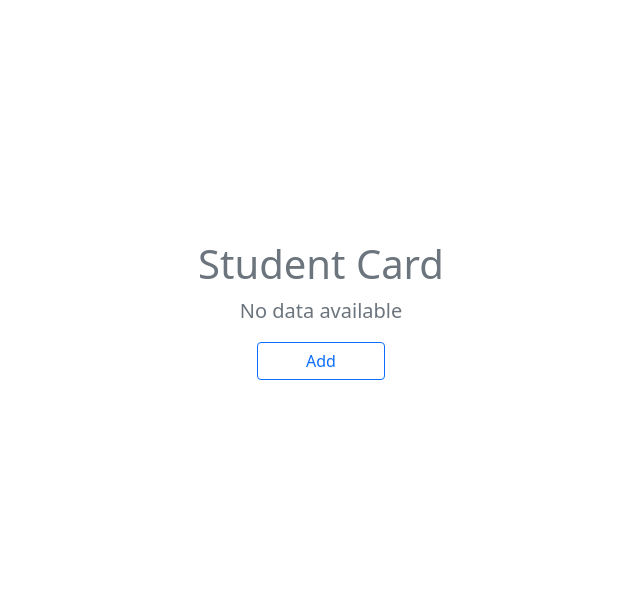
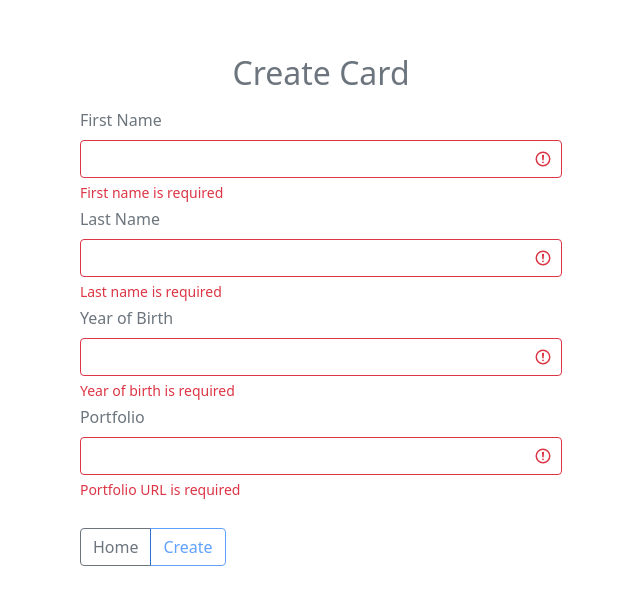
Before and after one commit to unclekoin/react-student-card, a React (Create React App) app: page /react-student-card/form in a window 1280 px wide. Shown: the part 114-718 px from the top of the page, without its empty margins (319-959 px from the left). Built offline with nearby package versions, Linux system fonts and the light colour scheme.

Commit message:
feat: change path

```diff
--- a/src/app.jsx
+++ b/src/app.jsx
@@ -1,5 +1,5 @@
 import React from 'react';
-import { Route, Switch, Redirect } from 'react-router-dom';
+import { Route, Switch } from 'react-router-dom';
 import Form from './pages/form';
 import Home from './pages/home';
 
@@ -8,13 +8,12 @@ function App() {
   return (
     <div className="app container d-flex align-items-center justify-content-center text-muted pt-5">
       <Switch>
-        <Route path="/form">
+        <Route path="/react-student-card/form">
           <Form />
         </Route>
-        <Route path="/">
+        <Route path="/react-student-card/">
           <Home />
         </Route>
-        <Redirect from="/react-student-card/" to="/" />
       </Switch>
     </div>
   );
--- a/src/components/card.jsx
+++ b/src/components/card.jsx
@@ -22,7 +22,7 @@ const Card = () => {
             {portfolio}
           </a>
         </div>
-        <Link className="btn btn-outline-primary w-100" to="/form">
+        <Link className="btn btn-outline-primary w-100" to="/react-student-card/form">
           Edit
         </Link>
       </div>
--- a/src/components/modal.jsx
+++ b/src/components/modal.jsx
@@ -9,7 +9,7 @@ const Modal = ({ visible, onVisible }) => {
           <p className="mb-0 fs-4">Data updated!</p>
         </div>
         <div className="modal-footer">
-          <Link to='/'>
+          <Link to='/react-student-card/'>
             <button
               onClick={onVisible}
               type="button"
--- a/src/pages/form.jsx
+++ b/src/pages/form.jsx
@@ -109,7 +109,7 @@ const Form = () => {
             onChange={handleChange}
           />
           <div className="btn-group mt-4">
-            <Link className="btn btn-outline-secondary" to="/">
+            <Link className="btn btn-outline-secondary" to="/react-student-card/">
                 Home
             </Link>
             <button
@@ -117,7 +117,7 @@ const Form = () => {
               className="btn btn-outline-primary"
               disabled={!isValid}
             >
-              Create
+              {getData() ? 'Edit' : 'Create'}
             </button>
           </div>
         </form>
--- a/src/pages/home.jsx
+++ b/src/pages/home.jsx
@@ -11,7 +11,7 @@ const Home = () => {
           <div className="text-center p-5">
             <h1>Student Card</h1>
             <p className="fs-5">No data available</p>
-            <Link className="btn btn-outline-primary px-5" to="/form">
+            <Link className="btn btn-outline-primary px-5" to="/react-student-card/form">
               Add
             </Link>
           </div>
```
